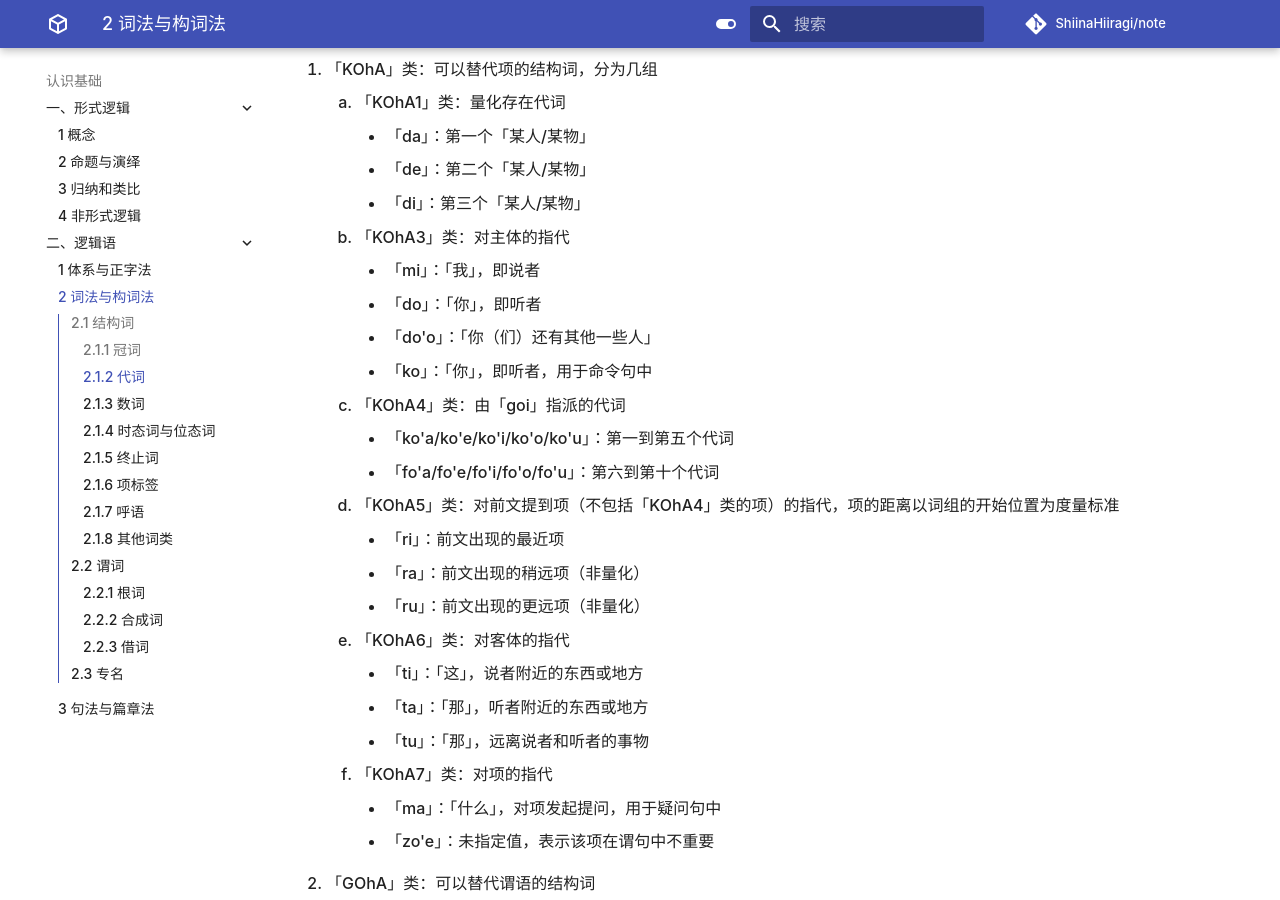
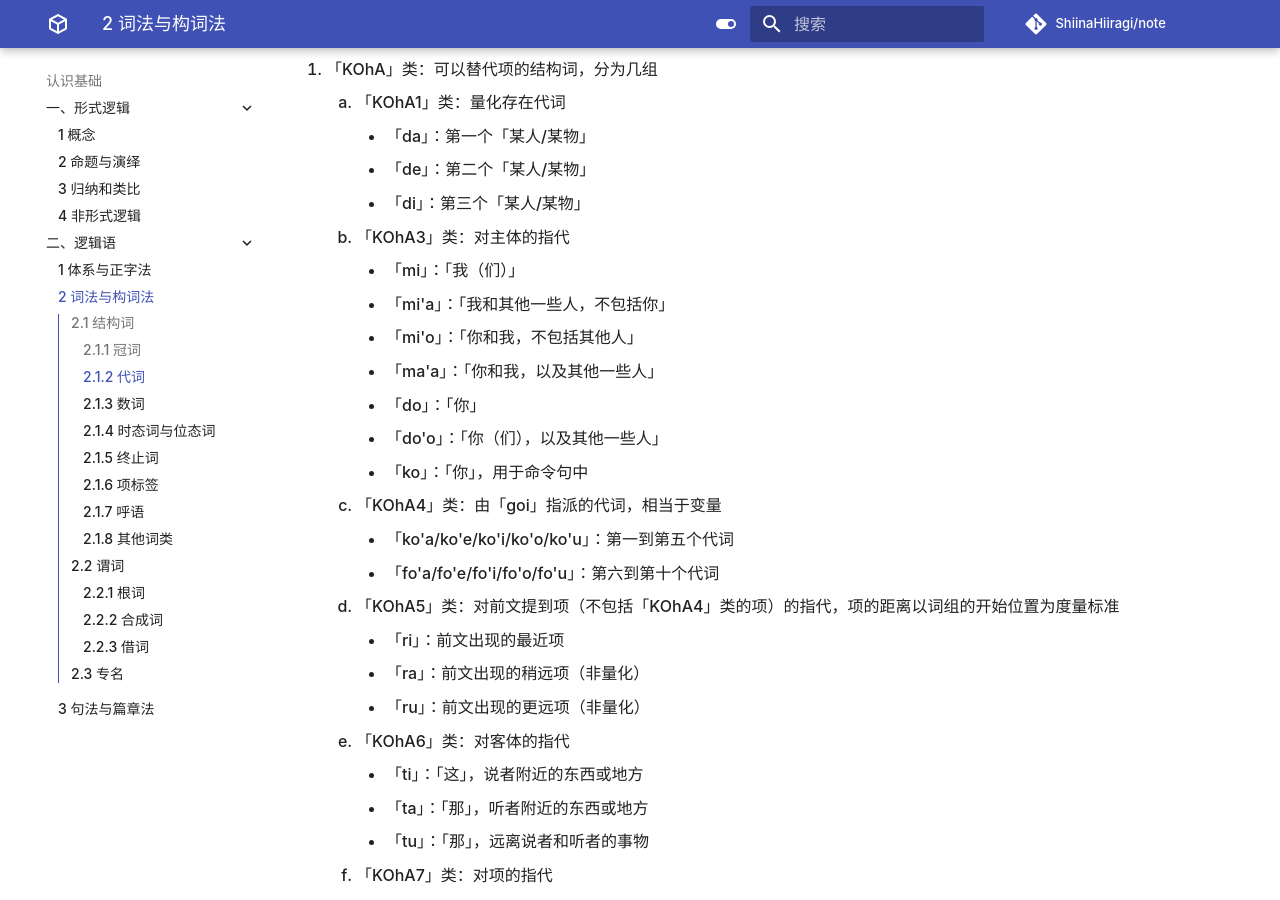
Before and after one commit to ShiinaHiiragi/note, an MkDocs documentation site: the page built from docs/cogn/jbo/lex.md, in a window 1280 px wide and 900 px high, scrolled down 1125 px. Built offline with MkDocs 1.6.1 and Material for MkDocs 9.7.7, drawn with Linux system fonts in a browser that asks for light colours; comment, search, counter and statistics services are not loaded.

```diff
--- a/docs/cogn/jbo/lex.md
+++ b/docs/cogn/jbo/lex.md
@@ -34,11 +34,14 @@
         - 「de」：第二个「某人/某物」
         - 「di」：第三个「某人/某物」
     2. 「KOhA3」类：对主体的指代
-        - 「mi」：「我」，即说者
-        - 「do」：「你」，即听者
-        - 「do'o」：「你（们）还有其他一些人」
-        - 「ko」：「你」，即听者，用于命令句中
-    3. 「KOhA4」类：由「goi」指派的代词
+        - 「mi」：「我（们）」
+        - 「mi'a」：「我和其他一些人，不包括你」
+        - 「mi'o」：「你和我，不包括其他人」
+        - 「ma'a」：「你和我，以及其他一些人」
+        - 「do」：「你」
+        - 「do'o」：「你（们），以及其他一些人」
+        - 「ko」：「你」，用于命令句中
+    3. 「KOhA4」类：由「goi」指派的代词，相当于变量
         - 「ko'a/ko'e/ko'i/ko'o/ko'u」：第一到第五个代词
         - 「fo'a/fo'e/fo'i/fo'o/fo'u」：第六到第十个代词
     4. 「KOhA5」类：对前文提到项（不包括「KOhA4」类的项）的指代，项的距离以词组的开始位置为度量标准
```
Also changed, not shown: docs/cogn/jbo/syntax.md (+4 -0 lines).
